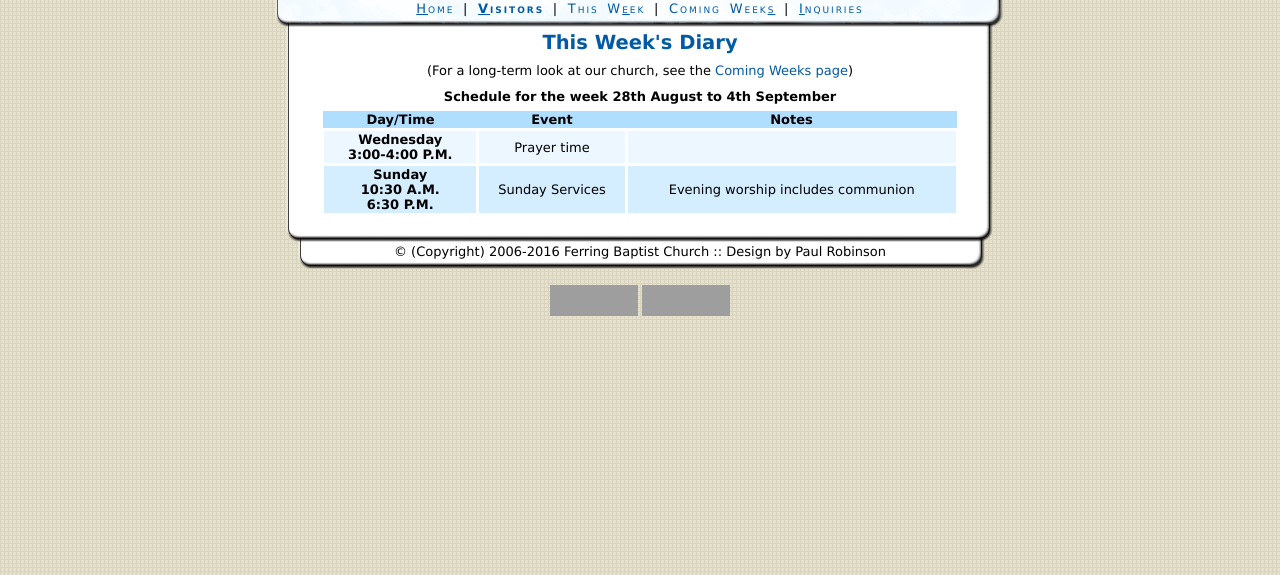
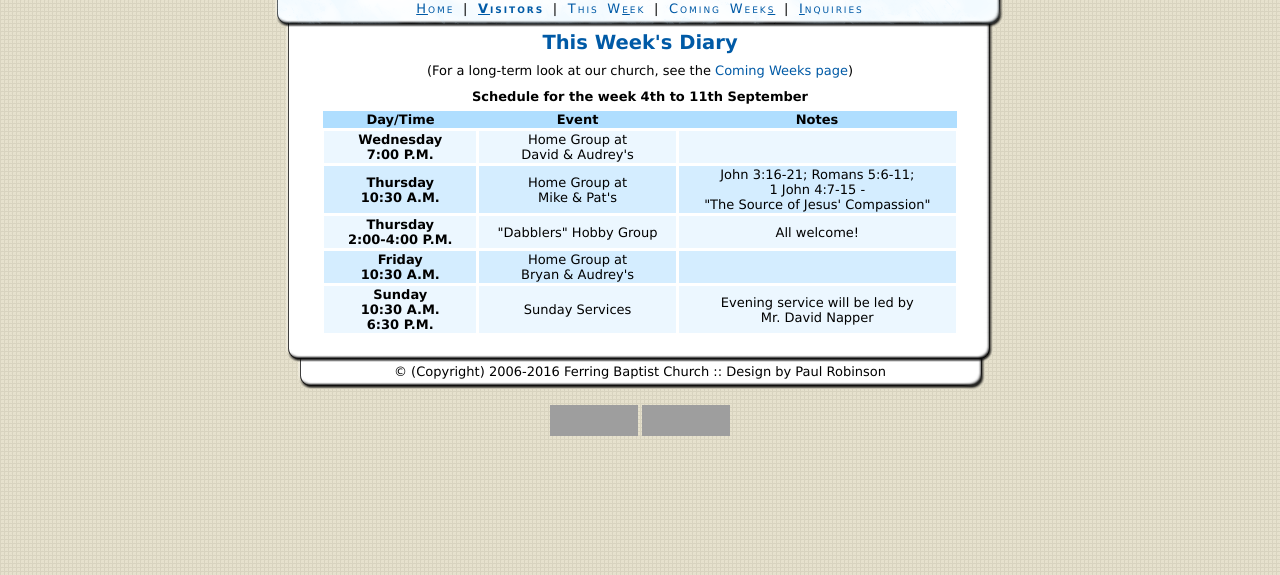
Before and after one commit to paulrr88/church, a PHP site: page /church/diary.php in a window 1280 px wide. Shown: the part 133-708 px from the top of the page. Run offline with PHP 8.4, Linux system fonts and the light colour scheme; grey boxes are pictures that could not be loaded.

Commit message:
Diary & news sheet update

```diff
--- a/diary.php
+++ b/diary.php
@@ -6,7 +6,7 @@
 
 				<p class="centre">(For a long-term look at our church, see the <a href="upcoming.php">Coming Weeks page</a>)</p>
 
-				<p class="centre"><strong>Schedule for the week 28th August to 4th September</strong></p>
+				<p class="centre"><strong>Schedule for the week 4th to 11th September</strong></p>
 
 				<table class="styled" summary="Schedule for events in the coming week(s)">
 					<thead>
@@ -18,14 +18,30 @@
 					</thead>
 					<tbody>
 						<tr class="odd">
-							<th scope="row">Wednesday<br />3:00-4:00 P.M.</th>
-							<td>Prayer time</td>
+							<th scope="row">Wednesday<br />7:00 P.M.</th>
+							<td>Home Group at<br />David &amp; Audrey's</td>
 							<td></td>
 						</tr>
 						<tr>
+							<th scope="row">Thursday<br /> 10:30 A.M.</th>
+							<td>Home Group at<br />Mike &amp; Pat's</td>
+							<td>John 3:16-21; Romans 5:6-11;<br />1 John 4:7-15 - <br />"The Source of Jesus' Compassion"</td>
+						</tr>
+						<tr class="odd">
+							<th scope="row">Thursday<br />2:00-4:00 P.M.</th>
+							<td>"Dabblers" Hobby Group</td>
+							<td>All welcome!</td>
+						</tr>
+						<tr>
+							<th scope="row">Friday<br />10:30 A.M.</th>
+							<td>Home Group at<br />Bryan &amp; Audrey's</td>
+							<td></td>
+						</tr>
+						<tr class="odd">
 							<th scope="row">Sunday<br />10:30 A.M.<br />6:30 P.M.</th>
 							<td>Sunday Services</td>
-							<td>Evening worship includes communion</td>
+							<td>Evening service will be led by<br />
+							Mr. David Napper</td>
 						</tr>
 					</tbody>
 				</table>
```
Also changed, not shown: images/newssheetfront.jpg, 2 other files.
